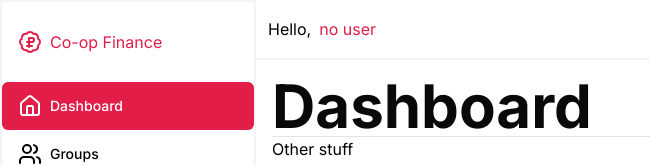
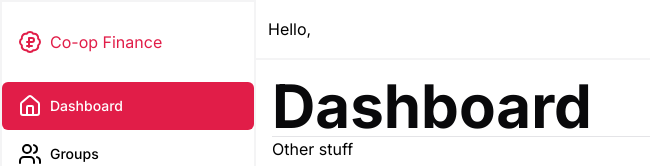
Before and after one commit to ShaneSaw1705/co-op_finance, a Next.js app: page / in a window 1280 px wide. Shown: the top 166 px of the page, without its empty margins (0-650 px from the left). Built offline with nearby package versions, Linux system fonts and the light colour scheme; no server answers; the database is empty.

Commit message:
Converted the dashboard page to be a client component

```diff
--- a/app/layout.tsx
+++ b/app/layout.tsx
@@ -2,6 +2,7 @@ import type { Metadata } from "next";
 import { Inter } from "next/font/google";
 import "./globals.css";
 import NavBar from "@/components/Navbar";
+import QueryClientProv from "@/components/QueryClientProv";
 
 const inter = Inter({ subsets: ["latin"] });
 
@@ -16,6 +17,7 @@ export default function RootLayout({
   children: React.ReactNode;
 }>) {
   return (
+    <QueryClientProv>
       <html lang="en">
         <body className={inter.className}>
           <div className='grid grid-cols-5'>
@@ -26,5 +28,6 @@ export default function RootLayout({
           </div>
         </body>
       </html>
+    </QueryClientProv>
   );
 }
--- a/app/page.tsx
+++ b/app/page.tsx
@@ -1,22 +1,27 @@
+"use client";
 import axios from 'axios';
 import { User } from './models/user';
 import Header from '@/components/pageheader';
 import { Separator } from '@/components/ui/separator';
+import { useEffect, useState } from 'react';
+import { useQuery } from '@tanstack/react-query';
 
-//TODO: Convert this code to work in a client setting. I need to convert it to use either useEffect or React Query as server components cant fetch from next backend
 async function GetUser(): Promise<User> {
-  "use server";
   const response = await axios.get<User>('http://localhost:3000/api/v1/user/gettestuser');
   return response.data;
 }
 
-const Home = async () => {
-  const user: User = await GetUser()
-
+const Home = () => {
+  const { data: user, isPending, isError } = useQuery({
+    queryKey: ['user'],
+    queryFn: GetUser,
+  })
+  if (isPending) return <p>Loading...</p>
+  if (isError) return <p>Error</p>
   return (
     <div className='grid grid-rows-[auto,1fr] h-full w-full'>
       <Header>
-        <h1 className='flex flex-row gap-2'>Hello, <span className='text-primary'>{user.name || 'no user'}</span></h1>
+        <h1 className='flex flex-row gap-2'>Hello, <span className='text-primary'>{user.name}</span></h1>
       </Header>
       <div className='p-4'>
         <h1 className='text-foreground text-6xl font-bold'>Dashboard</h1>
--- /dev/null
+++ b/components/QueryClientProv.tsx
@@ -0,0 +1,12 @@
+"use client";
+import { QueryClient, QueryClientProvider } from "@tanstack/react-query";
+
+const queryClient = new QueryClient();
+
+export default function QueryClientProv({ children }: { children: React.ReactNode }) {
+  return (
+    <QueryClientProvider client={queryClient}>
+      {children}
+    </QueryClientProvider>
+  );
+}
```
Lines whose indentation alone changed are shown as unchanged.
